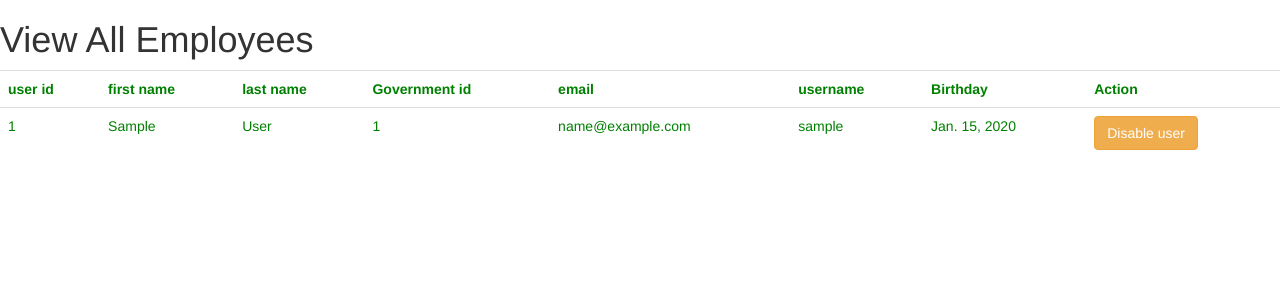
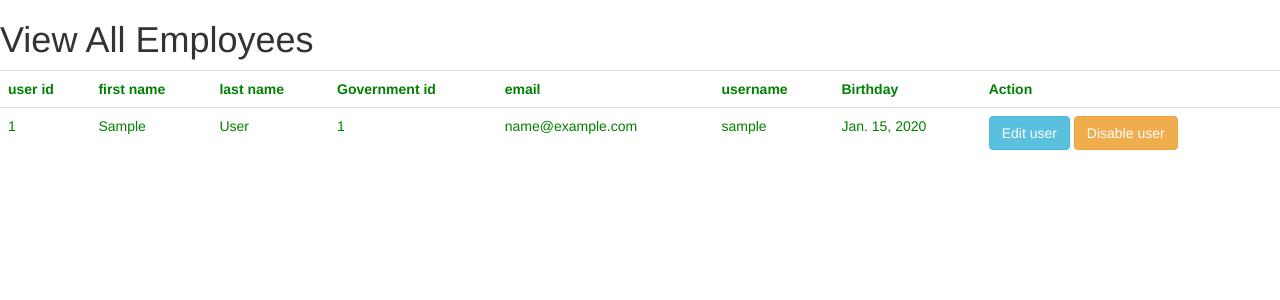
Before and after one commit to cocobango/babi, a Django app: page /reports/user_management/view_all_employees in a window 1280 px wide. Shown: the top 300 px of the page. Run offline with Django 3.2, Linux system fonts and the light colour scheme; a user stored in the database is signed in; tables that the repository leaves empty hold one stand-in row (values such as "Sample post"); some libraries are stand-ins or nearby versions.

Commit message:
added ability to insert new records into employer monthly data. integrated in user creation

```diff
--- a/wage_reports/reports/templates/reports/employer/monthly_entry.html
+++ b/wage_reports/reports/templates/reports/employer/monthly_entry.html
@@ -4,7 +4,7 @@
 
 {% if error_message %}<p><strong>{{ error_message }}</strong></p>{% endif %}
 
-<form action="{% url 'reports:edit_specific_entry' employee_user_id %}" method="post">
+<form action="{% url 'reports:edit_specific_monthly_employer_data' employee_user_id %}" method="post">
     {% csrf_token %}
     {{ form }}
     <input type="hidden" name="employee_user_id" value="{{employee_user_id}}" />
--- a/wage_reports/reports/templates/reports/employer/view_all_employees.html
+++ b/wage_reports/reports/templates/reports/employer/view_all_employees.html
@@ -39,6 +39,7 @@
 			{{ employee.birthday }}
 		</td>
 		<td>
+			<a class="btn btn-info" href="{% url 'reports:edit_specific_monthly_employer_data' employee.user.id %}">Edit user</a>
 		{% if employee.user.is_active %}
    			<button class="btn btn-warning" onclick="toggle_user_status({{employee.user.id}})">Disable user</button>
 		{% else %}
--- a/wage_reports/reports/views.py
+++ b/wage_reports/reports/views.py
@@ -10,7 +10,7 @@ from django.contrib.auth import authenticate, login
 from django.core import serializers
 from django.utils import timezone
 
-from .forms import EmployeeForm , EmployeeMonthlyEntryForm , UserCreateForm
+from .forms import EmployeeForm , EmployeeMonthlyEntryForm , EmployerMonthlyEntryForm , UserCreateForm
 from .models import Monthly_employer_data, Monthly_employee_data, Employee , Employer , Locked_months
 
 
@@ -40,7 +40,7 @@ def add_employee(request):
                 employer = Employer.objects.get(user=request.user)
                 new_employee = Employee(user=new_user , employer=employer , birthday=employee_form_data.birthday , government_id=employee_form_data.government_id)
                 new_employee.save()
-                return HttpResponseRedirect(reverse('my_login:messages' , args=('user added successfuly',)))
+                return HttpResponseRedirect(reverse('reports:edit_specific_monthly_employer_data' , args=(new_user.id,)))
             else:
                 return HttpResponseRedirect(reverse('my_login:messages' , args=('user was not added, employee data was not valid',)))
         else:
@@ -180,7 +180,7 @@ def edit_specific_entry(request , employee_user_id):
             form = EmployeeMonthlyEntryForm(instance=single_entry)
         except Monthly_employee_data.DoesNotExist:
             form = EmployeeMonthlyEntryForm()
-        return render(request, 'reports/employer/monthly_entry.html' , { 'form' : form , 'employee_user_id' : employee_user_id })
+        return render(request, 'reports/employee/monthly_entry.html' , { 'form' : form , 'employee_user_id' : employee_user_id })
 
 
 
@@ -194,7 +194,7 @@ def edit_specific_monthly_employer_data(request, employee_user_id):
             partial_monthly_entree.employee = employee
             partial_monthly_entree.entered_by = 'employer'
             partial_monthly_entree.save()
-            return HttpResponseRedirect(reverse('reports:show_entries' ))
+            return HttpResponseRedirect(reverse('reports:view_all_employees' ))
         else:
             return HttpResponseRedirect(reverse('my_login:messages' , args=('entry was not added, data was not valid',)))
 
```
Also changed, not shown: wage_reports/reports/templates/reports/employee/monthly_entry.html (added, +14 -0 lines), wage_reports/reports/migrations/0008_auto_20150813_0843.py (added).
